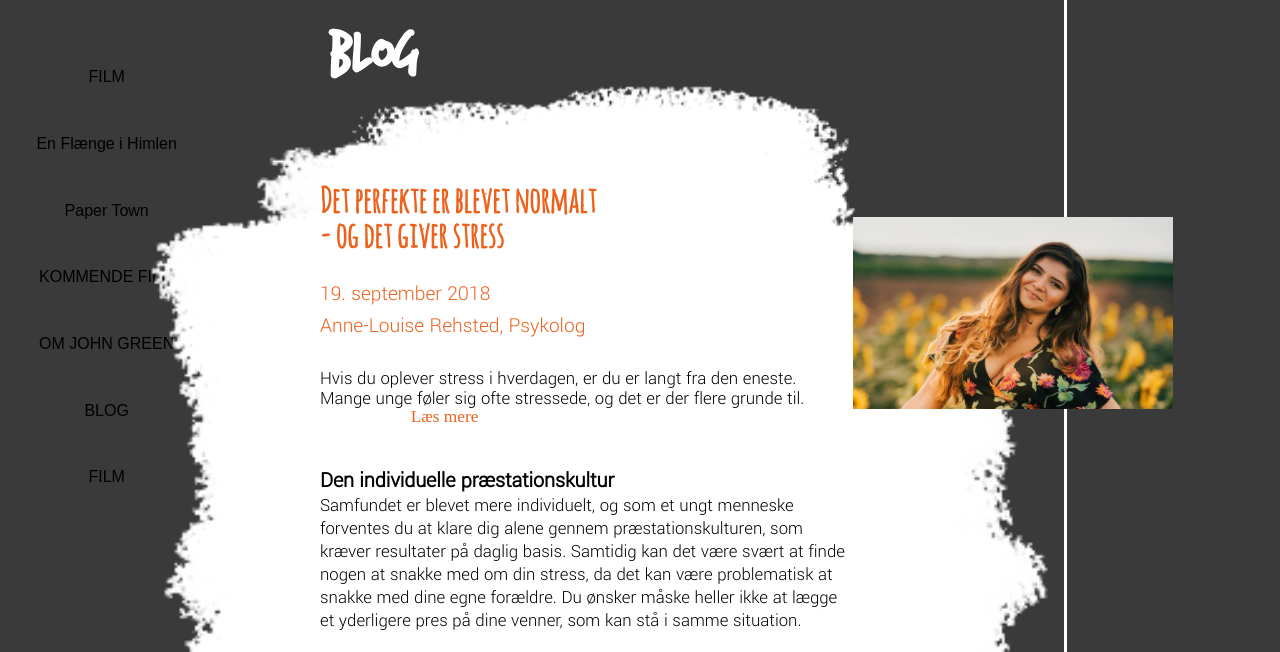
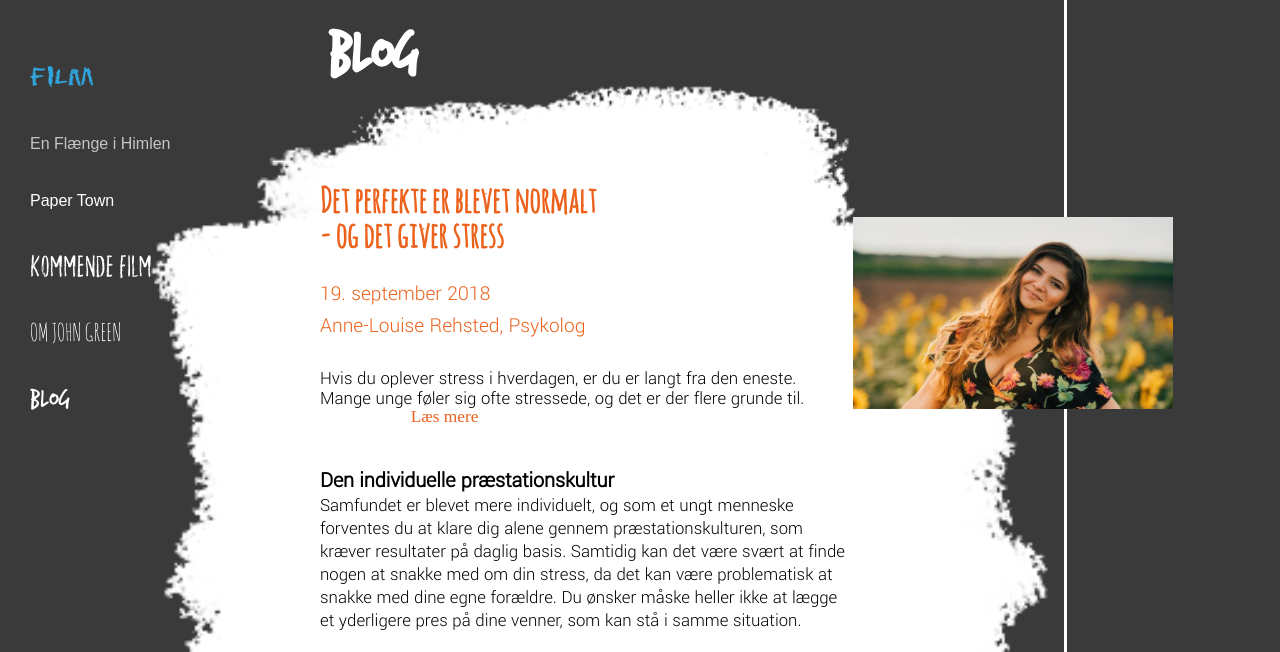
Before and after one commit to saschaleopoldine/John-Green-website, a plain HTML site: page Blog.html in a window 1280 px wide. Shown: the part 146-798 px from the top of the page. Drawn offline with nearby package versions, Linux system fonts and the light colour scheme; no server answers.

Commit message:
blog færdig fra mobil til 1300 px

```diff
--- a/Blog.html
+++ b/Blog.html
@@ -71,7 +71,6 @@
         <p class="kommende_film">KOMMENDE FILM</p>
         <p class="om_john_green">OM JOHN GREEN</p>
         <p class="blog">BLOG</p>
-        <p class="film_overskrift">FILM</p>
     </div>
 <div class="Blog"><h1>Blog</h1></div>
     <div class="blogbaggrund1"></div>
--- a/css/Blog.scss
+++ b/css/Blog.scss
@@ -45,6 +45,7 @@ $baggrund: #3a3a3a;
 $lightgrey: #707070;
 $orange: #EC621D;
 $green: #7EC07A;
+$blue: #31a7e0;
 
 @font-face {
   font-family: 'ordinary_guy_demoregular';
@@ -350,6 +351,57 @@ header{
 .tre{
   @include gridmobil;
   grid-template-rows: repeat(9, 46px);
+}
+
+.sidemenu{
+  p{
+    text-align: left;
+    margin-left: 30px;
+  }
+  .nav_film_skrift{
+    color: $blue;
+    font-family: eraserregular, sans-serif;
+    font-size: 18pt;
+    grid-column: 1/span 2;
+    grid-row-start: 5;
+  }
+  .en_flaenge_i_himlen, .paper_town{
+    color: white;
+  }
+  .light_valg{
+    font-weight: 300;
+    color: rgba(255, 255, 255, 0.7);
+  }
+  .en_flaenge_i_himlen{
+    grid-row-start: 6;
+    grid-column: 2/span 3;
+  }
+  .paper_town{
+    grid-row-start: 7;
+    grid-column: 2/span 3;
+    margin-top: -10px;
+  }
+  .kommende_film{
+    color: white;
+    font-family: ordinary_guy_demoregular, sans-serif;
+    font-size: 18pt;
+    grid-column: 1/span 3;
+    grid-row-start: 8;
+  }
+  .om_john_green {
+    color: white;
+    font-family: amatic_scregular, sans-serif;
+    font-size: 18pt;
+    grid-column: 1/span 3;
+    grid-row-start: 10;
+  }
+  .blog{
+    color: white;
+    font-family: trashhandregular, sans-serif;
+    font-size: 20pt;
+    grid-column: 1/span 2;
+    grid-row-start: 12;
+  }
 }
 .blogbaggrund3{
   background-image: url("../images/Chalk_ekstraShort.png");
--- a/css/index.scss
+++ b/css/index.scss
@@ -111,8 +111,8 @@ header{
   @include grid;
   background-image: linear-gradient(to bottom, $baggrund, rgba(58,58,58,0.2));
   grid-template-rows: repeat(1, 1fr);
+}
 
-}
 .Menubar{
   grid-column: 6/span 1;
   grid-row-start: 1;
```
Also changed, not shown: css/Blog.css, 1 other file.
